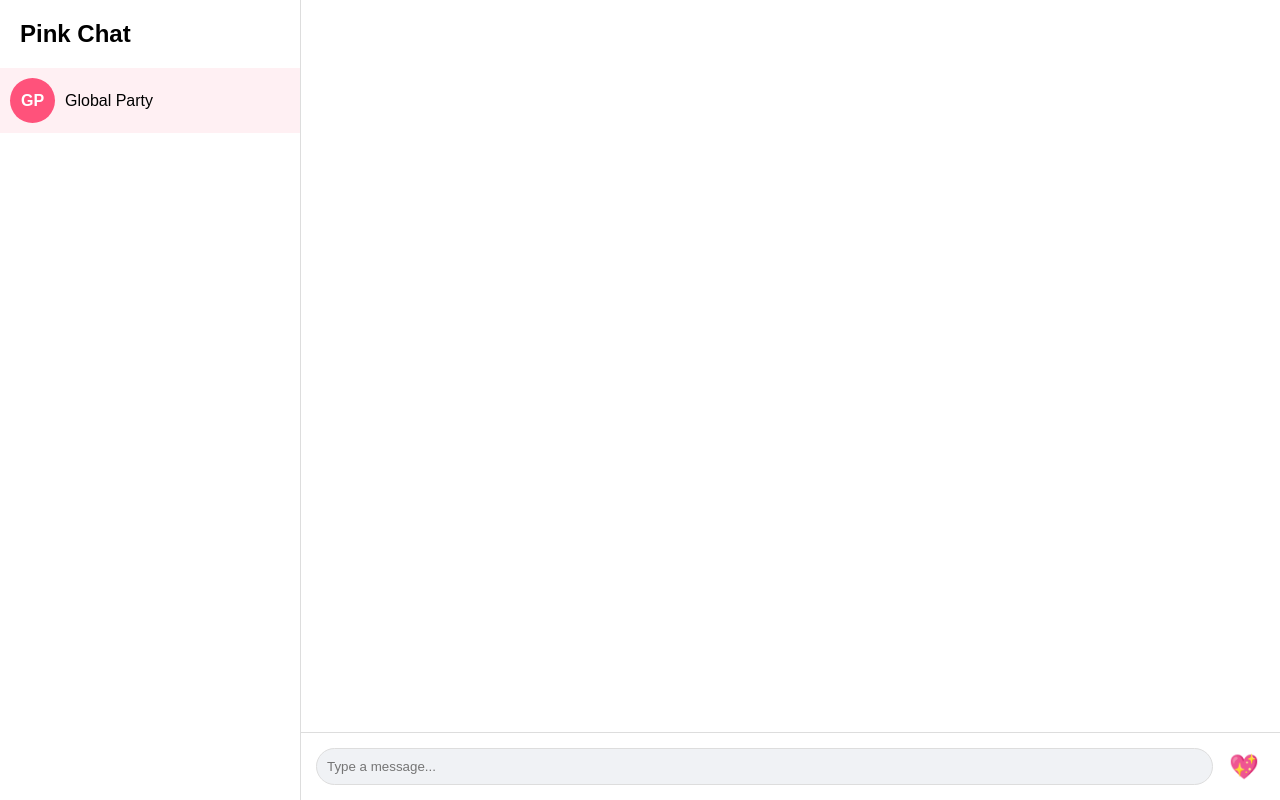
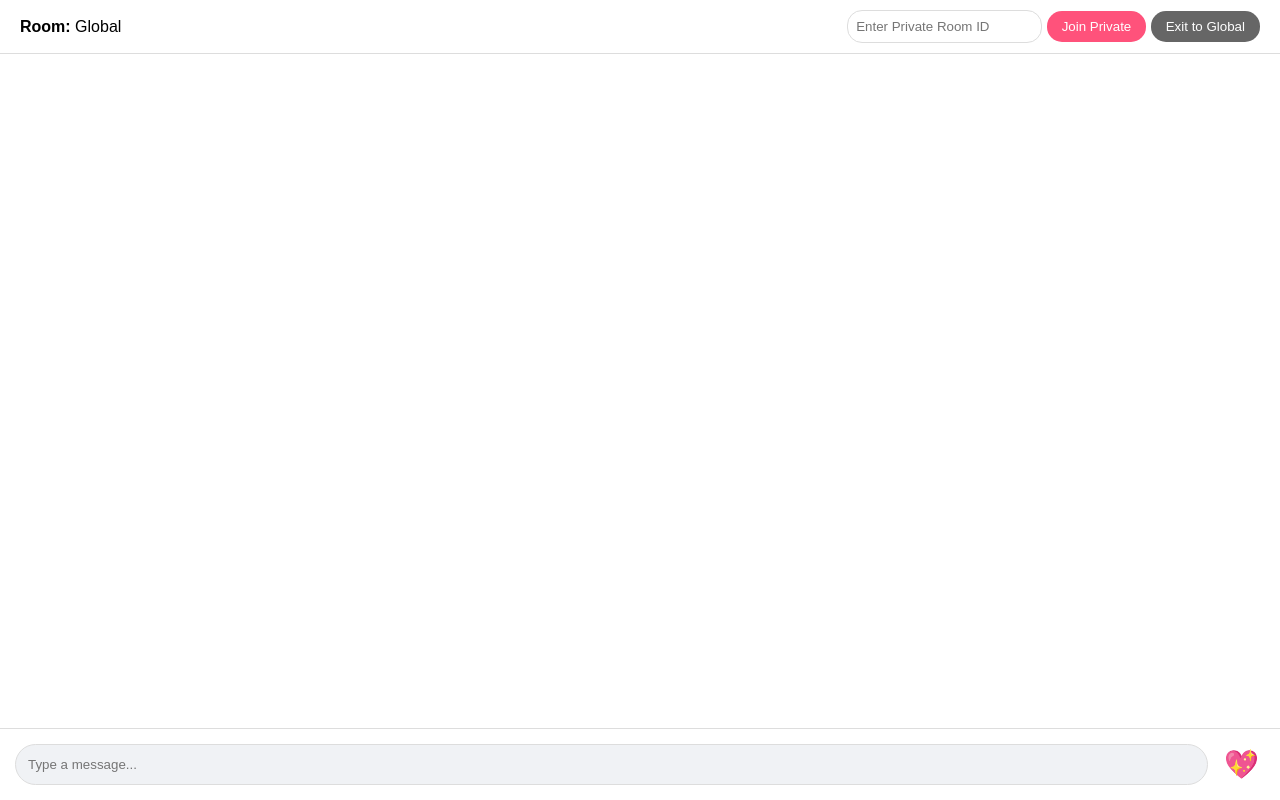
Before and after one commit to houtratanakvisoth-byte/pink-messenger, a website: page index.html in a window 1280 px wide. Drawn offline with nearby package versions, Linux system fonts and the light colour scheme; no server answers.

Commit message:
Update index.html

```diff
--- a/index.html
+++ b/index.html
@@ -3,56 +3,65 @@
 <head>
     <meta charset="UTF-8">
     <meta name="viewport" content="width=device-width, initial-scale=1.0">
-    <title>Pink Messenger | Live</title>
+    <title>Pink Messenger | Private & Public</title>
     <style>
         :root {
             --pink-primary: #ff527b;
             --pink-gradient: linear-gradient(135deg, #ff758c 0%, #ff7eb3 100%);
             --pink-light: #fff0f3;
             --bg-gray: #f0f2f5;
-            --text-dark: #050505;
             --bubble-gray: #e4e6eb;
         }
 
-        body { margin: 0; font-family: sans-serif; background-color: var(--bg-gray); height: 100vh; display: flex; }
-        .container { display: flex; width: 100vw; height: 100vh; background: #fff; }
+        body { margin: 0; font-family: sans-serif; background-color: var(--bg-gray); height: 100vh; display: flex; flex-direction: column; }
+
+        /* Top Bar for Room Selection */
+        .room-bar { background: white; padding: 10px 20px; display: flex; align-items: center; justify-content: space-between; border-bottom: 1px solid #ddd; }
+        .room-bar input { padding: 8px; border-radius: 15px; border: 1px solid #ddd; }
+        .room-bar button { background: var(--pink-primary); color: white; border: none; padding: 8px 15px; border-radius: 15px; cursor: pointer; }
+
+        .container { display: flex; flex-grow: 1; overflow: hidden; }
 
         /* Sidebar */
-        .sidebar { width: 300px; border-right: 1px solid #ddd; display: flex; flex-direction: column; }
-        .sidebar-header { padding: 20px; font-size: 24px; font-weight: bold; }
-        .avatar { width: 45px; height: 45px; border-radius: 50%; background: var(--pink-primary); margin: 10px; display: flex; align-items: center; justify-content: center; color: white; font-weight: bold; }
+        .sidebar { width: 250px; border-right: 1px solid #ddd; background: white; display: none; } /* Hidden on mobile */
+        @media (min-width: 768px) { .sidebar { display: flex; flex-direction: column; } }
 
-        /* Chat Area */
-        .chat-area { flex-grow: 1; display: flex; flex-direction: column; }
+        /* Chat Window */
+        .chat-area { flex-grow: 1; display: flex; flex-direction: column; background: white; }
+        .current-room-title { padding: 15px; font-weight: bold; border-bottom: 1px solid #eee; color: var(--pink-primary); }
         .messages { flex-grow: 1; overflow-y: auto; padding: 20px; display: flex; flex-direction: column; gap: 10px; }
 
         /* Bubbles */
-        .bubble { max-width: 70%; padding: 12px; border-radius: 18px; font-size: 15px; }
+        .bubble { max-width: 70%; padding: 12px; border-radius: 18px; font-size: 15px; word-wrap: break-word; }
         .received { background: var(--bubble-gray); align-self: flex-start; }
         .sent { background: var(--pink-gradient); color: white; align-self: flex-end; }
+        .system-msg { align-self: center; font-size: 12px; color: #888; background: #eee; padding: 4px 10px; border-radius: 10px; }
 
-        /* Input */
+        /* Input Dock */
         .input-box { padding: 15px; display: flex; gap: 10px; border-top: 1px solid #ddd; }
-        input { flex-grow: 1; padding: 10px; border-radius: 20px; border: 1px solid #ddd; outline: none; background: #f0f2f5; }
-        button { background: none; border: none; font-size: 24px; cursor: pointer; color: var(--pink-primary); }
+        #msg-input { flex-grow: 1; padding: 12px; border-radius: 25px; border: 1px solid #ddd; outline: none; background: #f0f2f5; }
+        #send-btn { background: none; border: none; font-size: 28px; cursor: pointer; }
     </style>
 </head>
 <body>
 
+    <div class="room-bar">
+        <div>
+            <strong>Room:</strong> <span id="display-room">Global</span>
+        </div>
+        <div>
+            <input type="text" id="room-input" placeholder="Enter Private Room ID">
+            <button onclick="changeRoom()">Join Private</button>
+            <button onclick="goGlobal()" style="background:#666;">Exit to Global</button>
+        </div>
+    </div>
+
     <div class="container">
-        <aside class="sidebar">
-            <div class="sidebar-header">Pink Chat</div>
-            <div style="display: flex; align-items: center; background: var(--pink-light);">
-                <div class="avatar">GP</div>
-                <span>Global Party</span>
-            </div>
-        </aside>
-
         <main class="chat-area">
             <div class="messages" id="history"></div>
             <form class="input-box" id="form">
-                <input type="text" id="input" placeholder="Type a message..." autocomplete="off">
-                <button type="submit">💖</button>
+                <input type="text" id="msg-input" placeholder="Type a message..." autocomplete="off">
+                <button type="submit" id="send-btn">💖</button>
             </form>
         </main>
     </div>
@@ -60,13 +69,40 @@
     <script src="/socket.io/socket.io.js"></script>
     <script>
         const socket = io();
-        const myId = "User_" + Math.floor(Math.random() * 1000);
+        let currentRoom = 'global';
+        const myName = "User_" + Math.floor(Math.random() * 1000);
+
+        // Function to join a private room
+        function changeRoom() {
+            const newRoom = document.getElementById('room-input').value.trim();
+            if (newRoom) {
+                currentRoom = newRoom;
+                document.getElementById('display-room').innerText = newRoom;
+                document.getElementById('history').innerHTML = '<div class="system-msg">Joined Private Room: ' + newRoom + '</div>';
+                socket.emit('join room', newRoom);
+            }
+        }
+
+        // Function to return to public chat
+        function goGlobal() {
+            currentRoom = 'global';
+            document.getElementById('display-room').innerText = 'Global';
+            document.getElementById('history').innerHTML = '<div class="system-msg">Returned to Global Chat</div>';
+            socket.emit('join room', 'global');
+        }
+
+        // Initial Join
+        socket.emit('join room', 'global');
 
         document.getElementById('form').addEventListener('submit', (e) => {
             e.preventDefault();
-            const input = document.getElementById('input');
+            const input = document.getElementById('msg-input');
             if (input.value) {
-                socket.emit('chat message', { user: myId, text: input.value });
+                socket.emit('chat message', {
+                    user: myName,
+                    text: input.value,
+                    room: currentRoom
+                });
                 input.value = '';
             }
         });
@@ -74,11 +110,14 @@
         socket.on('chat message', (data) => {
             const div = document.createElement('div');
             div.classList.add('bubble');
-            div.classList.add(data.user === myId ? 'sent' : 'received');
-            div.textContent = (data.user === myId ? "" : data.user + ": ") + data.text;
+            div.classList.add(data.user === myName ? 'sent' : 'received');
+            div.textContent = (data.user === myName ? "" : data.user + ": ") + data.text;
             document.getElementById('history').appendChild(div);
             document.getElementById('history').scrollTop = document.getElementById('history').scrollHeight;
         });
     </script>
 </body>
 </html>
+    </script>
+</body>
+</html>
```
